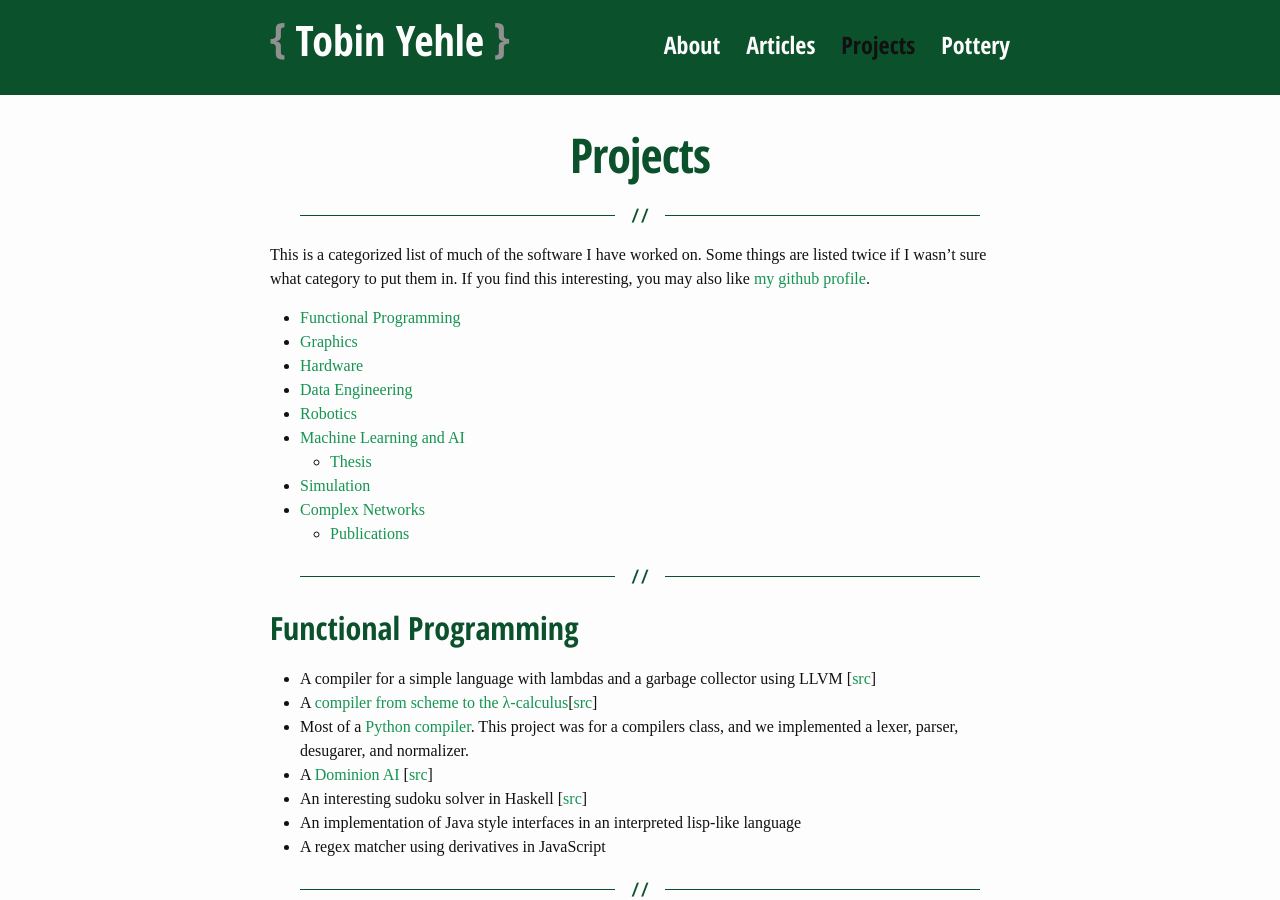
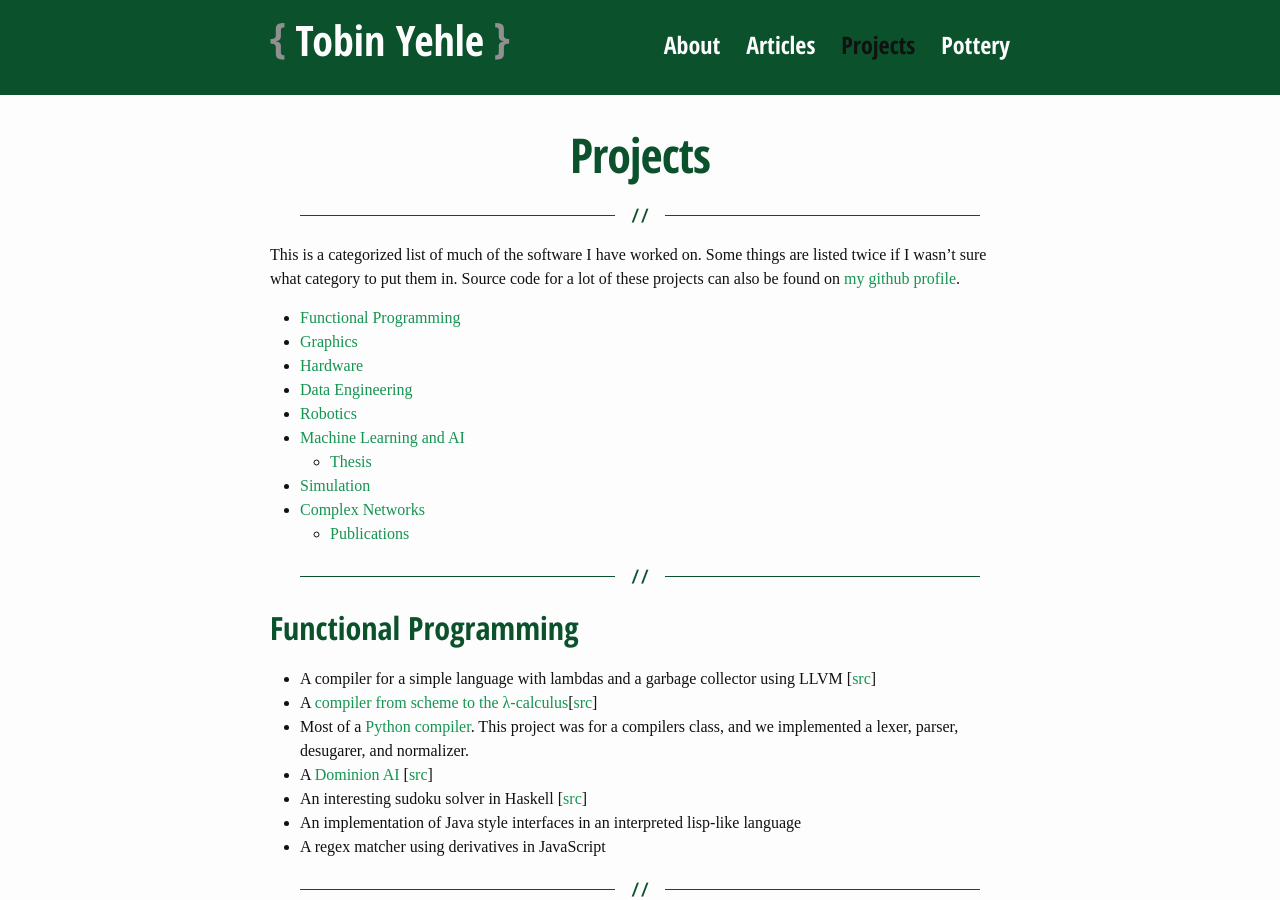
Before and after one commit to tyehle/tyehle.github.io, a Jekyll site: the page built from _pages/projects.md, in a window 1280 px wide and 900 px high. Built offline with Jekyll 4.4.1, drawn with Linux system fonts in a browser that asks for light colours; nearby versions of some CDN libraries; some web fonts are replaced.

Commit message:
update the text on the articles and projects pages

```diff
--- a/_pages/projects.md
+++ b/_pages/projects.md
@@ -5,7 +5,7 @@ permalink: /projects
 weight: 30
 ---
 
-This is a categorized list of much of the software I have worked on. Some things are listed twice if I wasn't sure what category to put them in. If you find this interesting, you may also like [my github profile](https://github.com/tyehle).
+This is a categorized list of much of the software I have worked on. Some things are listed twice if I wasn't sure what category to put them in. Source code for a lot of these projects can also be found on [my github profile](https://github.com/tyehle).
 
 {% include toc.html tags="H2,H3" %}
 
```
Also changed, not shown: _pages/articles.md (+0 -4 lines).
